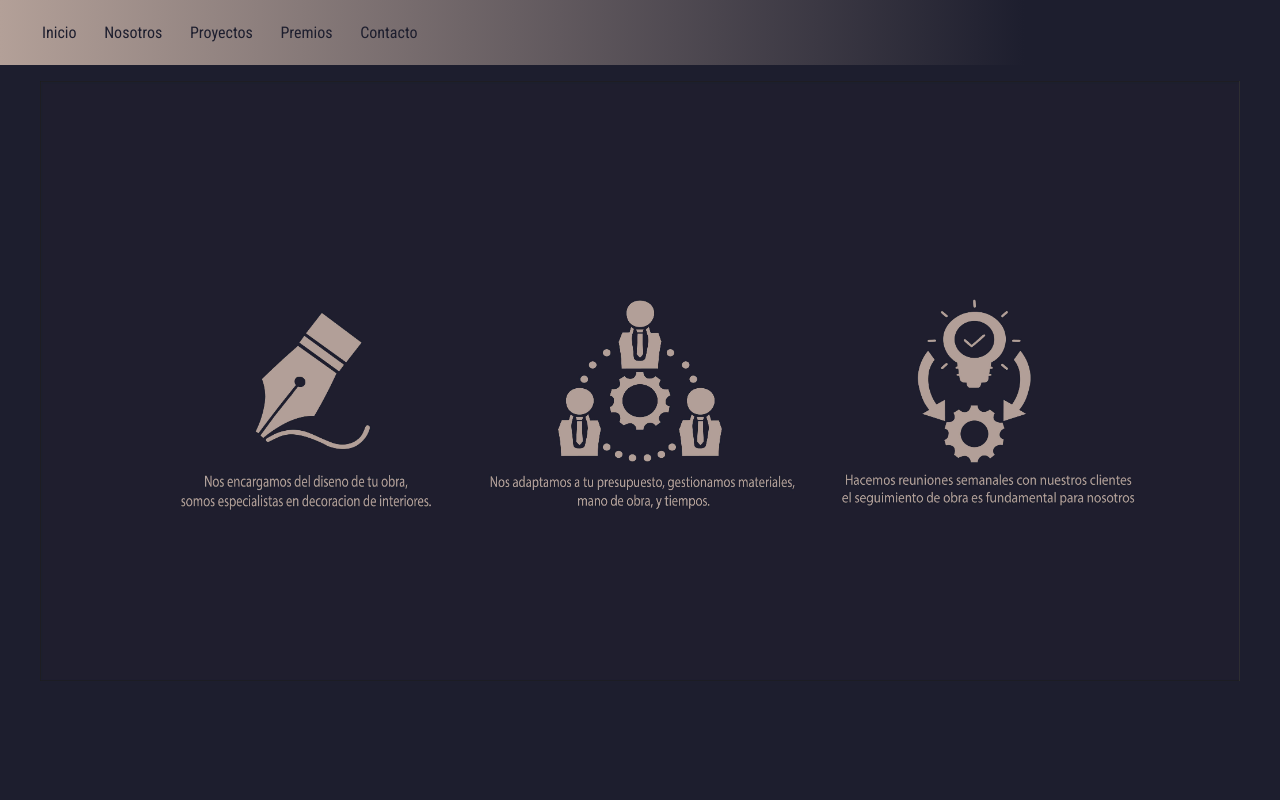
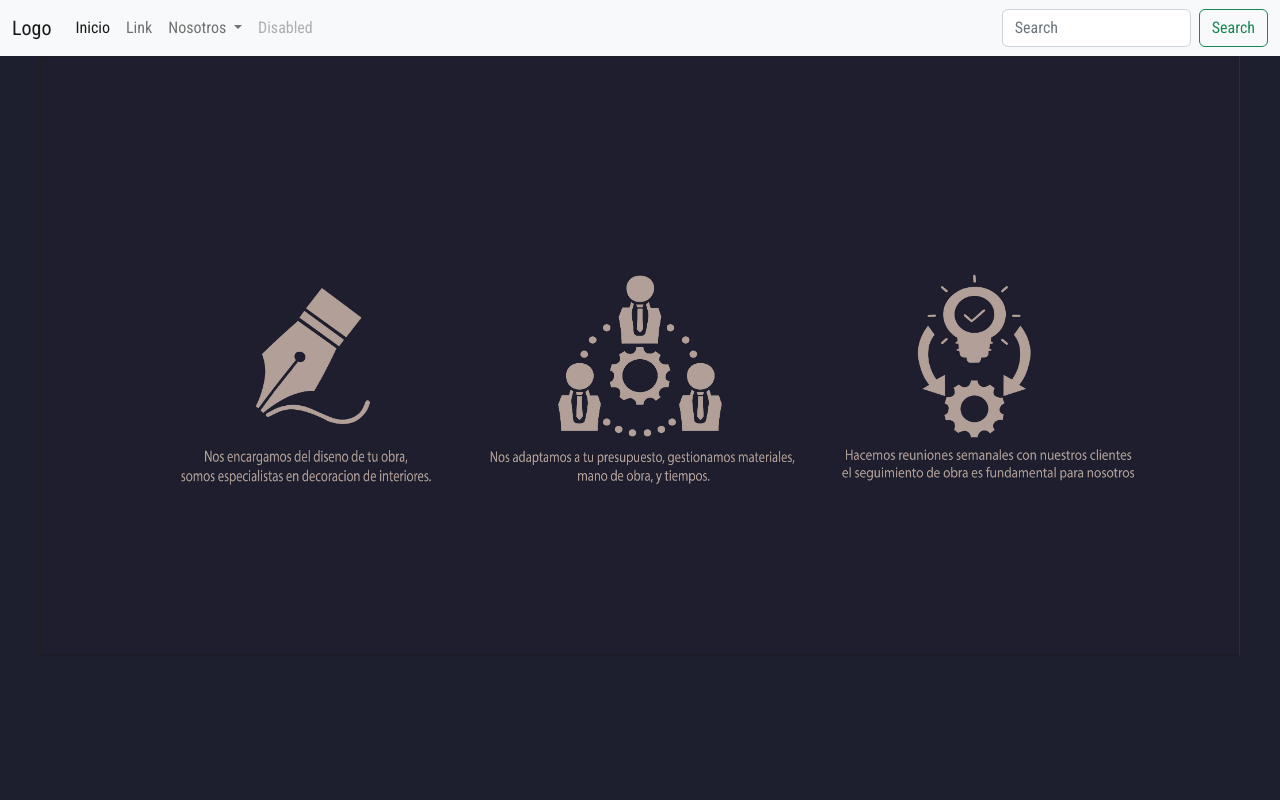
Before and after one commit to guiddots/arte_estudio-sanchez, a plain HTML site: page index.html in a window 1280 px wide. Shown: the top 800 px of the page. Drawn offline with nearby package versions, Linux system fonts and the light colour scheme.

Commit message:
Aplicacion de bootstrap en el proyecto

```diff
--- a/index.html
+++ b/index.html
@@ -8,38 +8,55 @@
 	<link rel="preconnect" href="https://fonts.gstatic.com" crossorigin>
 	<link href="https://fonts.googleapis.com/css2?family=Cinzel:wght@400;500;700&family=Roboto+Condensed:ital,wght@0,300;0,400;0,700;1,400&display=swap" rel="stylesheet">
 
+
+	<script src="https://kit.fontawesome.com/e924f9cc82.js" crossorigin="anonymous"></script>
+
+	<!-- CSS only -->
+	<link href="https://cdn.jsdelivr.net/npm/bootstrap@5.2.0/dist/css/bootstrap.min.css" rel="stylesheet" integrity="sha384-gH2yIJqKdNHPEq0n4Mqa/HGKIhSkIHeL5AyhkYV8i59U5AR6csBvApHHNl/vI1Bx" crossorigin="anonymous">
+
 	<link rel="stylesheet" href="css/estilos.css"/>
-	<script src="https://kit.fontawesome.com/e924f9cc82.js" crossorigin="anonymous"></script>
 
 	<title>Arte estudio</title>
 
 
 </head>
 <body>
-		<header class="menu">
-
-			<div class="menu_section contenedor" >
-
-					<ul class="menu_bar">
-							<li>
-								<a href="#inicio"> Inicio </a>
+	<nav class="navbar navbar-expand-lg bg-light">
+		<div class="container-fluid">
+		  <a class="navbar-brand" href="#">Logo</a>
+		  <button class="navbar-toggler" type="button" data-bs-toggle="collapse" data-bs-target="#navbarSupportedContent" aria-controls="navbarSupportedContent" aria-expanded="false" aria-label="Toggle navigation">
+			<span class="navbar-toggler-icon"></span>
+		  </button>
+		  <div class="collapse navbar-collapse" id="navbarSupportedContent">
+			<ul class="navbar-nav me-auto mb-2 mb-lg-0">
+			  <li class="nav-item">
+				<a class="nav-link active" aria-current="page" href="#">Inicio</a>
 			  </li>
-							<li>
-								<a href="#nosotros"> Nosotros </a>
+			  <li class="nav-item">
+				<a class="nav-link" href="#">Link</a>
 			  </li>
-							<li>
-								<a href="#proyectos"> Proyectos </a>
+			  <li class="nav-item dropdown">
+				<a class="nav-link dropdown-toggle" href="#" role="button" data-bs-toggle="dropdown" aria-expanded="false">
+				  Nosotros
+				</a>
+				<ul class="dropdown-menu">
+				  <li><a class="dropdown-item" href="#">Contactanos</a></li>
+				  <li><a class="dropdown-item" href="#">Nuestros proyectos</a></li>
+				  <li><hr class="dropdown-divider"></li>
+				  <li><a class="dropdown-item" href="#">Premios</a></li>
+				</ul>
 			  </li>
-							<li>
-								<a href="#premios"> Premios </a>
+			  <li class="nav-item">
+				<a class="nav-link disabled">Disabled</a>
 			  </li>
-							<li>
-								<a href="contacto.html"target="_blank"> Contacto </a>
-							</li>
-
 			</ul>
+			<form class="d-flex" role="search">
+			  <input class="form-control me-2" type="search" placeholder="Search" aria-label="Search">
+			  <button class="btn btn-outline-success" type="submit">Search</button>
+			</form>
 		  </div>
-		</header>
+		</div>
+	  </nav>
 
 	<!-- INICIO DEL SLIDER DE HOME-->
 	<div class="slider contenedor">
@@ -108,11 +125,13 @@
 	</section>
 
 	<section>
-			<div class="premios contenedor" id="premios">
-					<h1> Premios ganados por el estudio </h1>
-							<img  class= "premiouno" src="logos/premiouno.jpg" alt="premio" title="premio"  width="300" height="260" />
-							<img class="premiodos" src="logos/premiodos.jpg" alt="premio" title="premio"  width="300" height="260" />
-							<img class="premiotres" src="logos/premiotres.jpg" alt="premio" title="premio"  width="300" height="260" />
+		<div class="card" style="width: 18rem;" >
+			<img src="..." class="card-img-top" alt="...">
+			<div class="card-body">
+			  <h5 class="card-title">Card title</h5>
+			  <p class="card-text">Some quick example text to build on the card title and make up the bulk of the card's content.</p>
+			  <a href="#" class="btn btn-primary">Go somewhere</a>
+			</div>
 		  </div>
 
 	</section>
@@ -146,22 +165,10 @@
 
 
 
-
-
 	</footer>
 
-
-
-
-
-
-
-
-
-
-
-
-
+	<!-- JavaScript Bundle with Popper -->
+	<script src="https://cdn.jsdelivr.net/npm/bootstrap@5.2.0/dist/js/bootstrap.bundle.min.js" integrity="sha384-A3rJD856KowSb7dwlZdYEkO39Gagi7vIsF0jrRAoQmDKKtQBHUuLZ9AsSv4jD4Xa" crossorigin="anonymous"></script>
 
 </body>
 </html>
```
Lines whose indentation alone changed are shown as unchanged.
